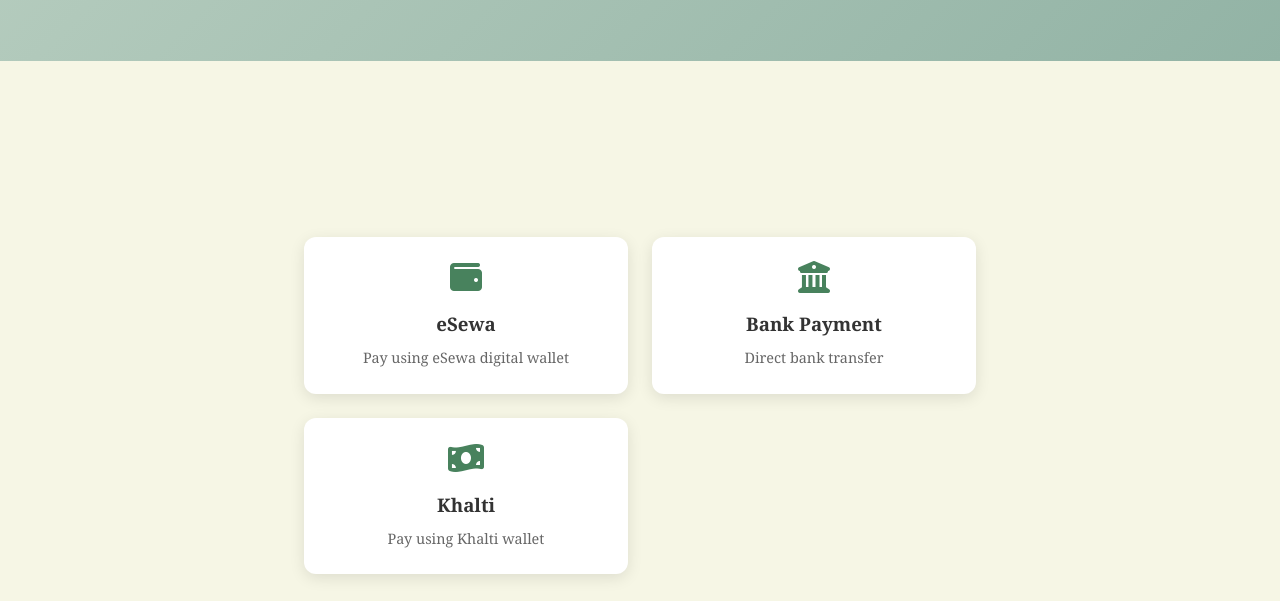
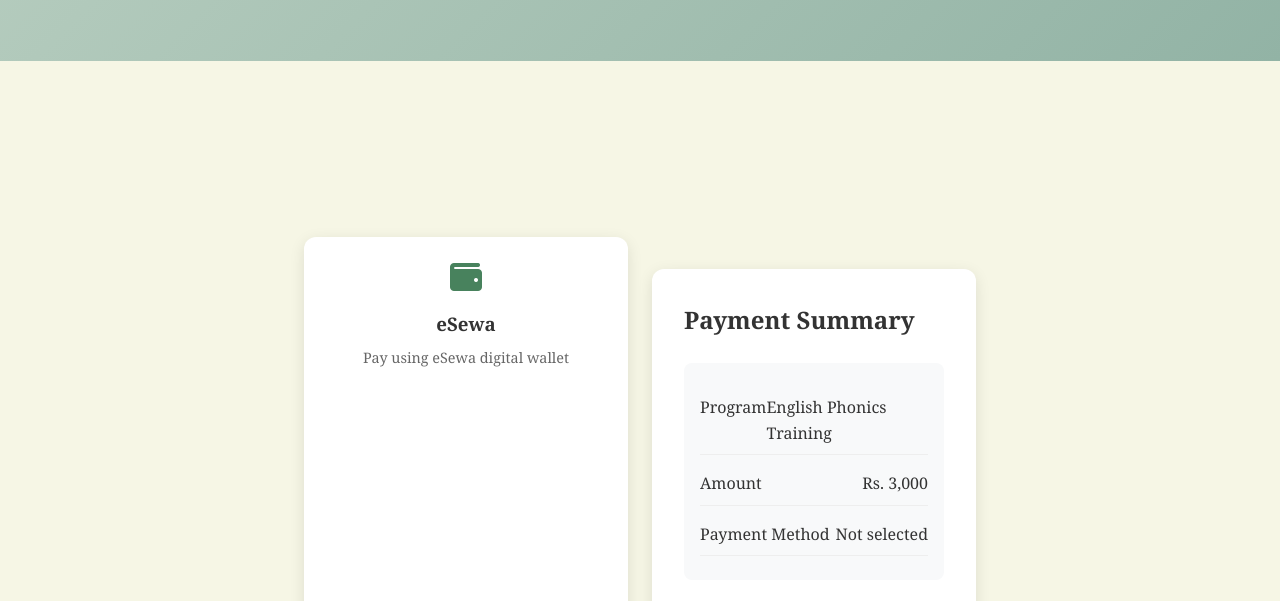
Before and after one commit to sarthakkc36/sarthak-github.io, a plain HTML site: page payment.html in a window 1280 px wide. Shown: the part 300-901 px from the top of the page. Drawn offline with Linux system fonts and the light colour scheme; a script that the page names is missing.

Commit message:
update payment.html

```diff
--- a/payment.html
+++ b/payment.html
@@ -190,18 +190,6 @@
                 <p>Pay using eSewa digital wallet</p>
             </div>
 
-            <div class="payment-option" data-method="bank">
-                <i class="fas fa-university"></i>
-                <h3>Bank Payment</h3>
-                <p>Direct bank transfer</p>
-            </div>
-
-            <div class="payment-option" data-method="khalti">
-                <i class="fas fa-money-bill-wave"></i>
-                <h3>Khalti</h3>
-                <p>Pay using Khalti wallet</p>
-            </div>
-        </div>
 
         <!-- Payment Details -->
         <div class="selected-payment">
```
